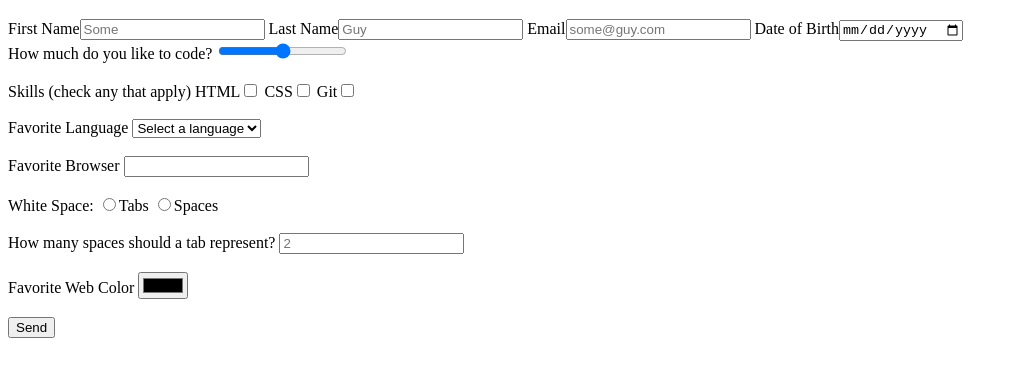
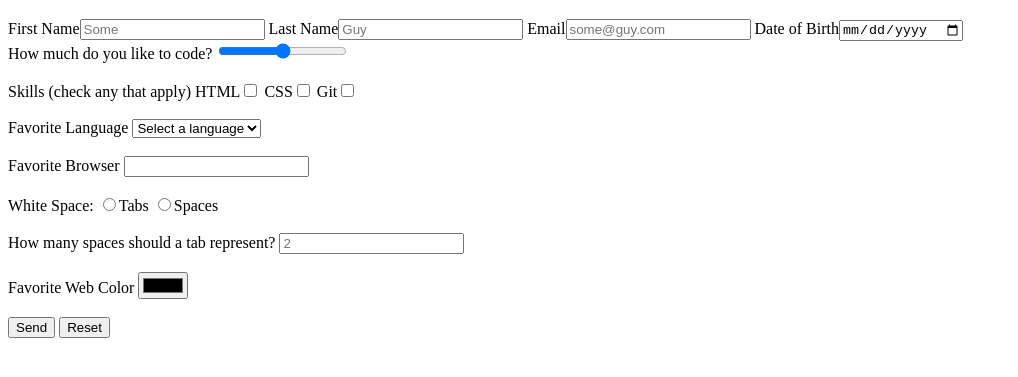
Before and after one commit to JajuanX/Allaboutme, a plain HTML site: page tellMeMore.html in a window 1280 px wide. Shown: the part 97-474 px from the top of the page, without its empty margins (0-1018 px from the left). Drawn offline with Linux system fonts and the light colour scheme.

Commit message:
Reset Button added

```diff
--- a/tellMeMore.html
+++ b/tellMeMore.html
@@ -75,6 +75,7 @@
         </div><br>
         <!-- Button to Submit -->
         <input type="submit" value="Send">
+        <input type="reset">
       </form>
 
     </main>
```
